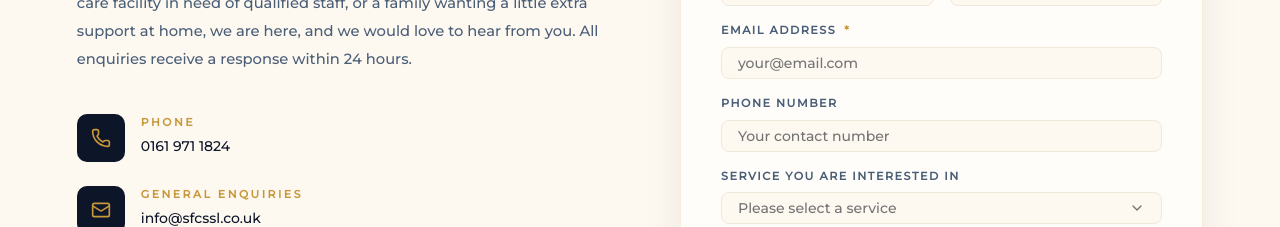
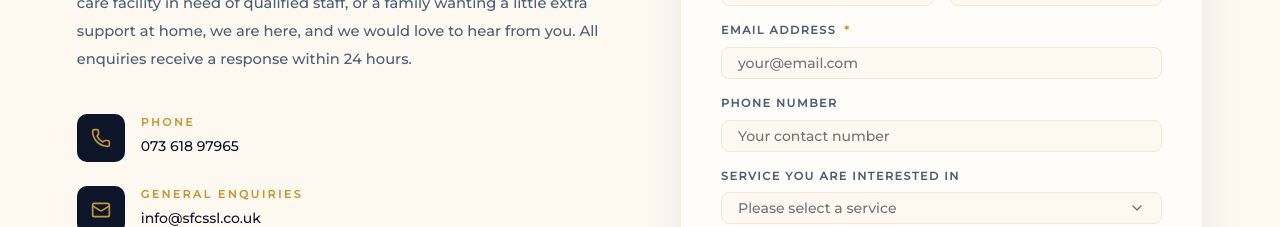
Before and after one commit to theNubiadev/sfcssl, a Next.js app: page / in a window 1280 px wide. Shown: the part 7260-7487 px from the top of the page. Built offline with nearby package versions, Linux system fonts and the light colour scheme.

Commit message:
style: Update phone number and href for contact item in Contact component

```diff
--- a/components/Contact.tsx
+++ b/components/Contact.tsx
@@ -22,8 +22,8 @@ const contactItems = [
   {
     icon: Phone,
     label: "Phone",
-    value: "0161 971 1824",
-    href: "tel:01619711824",
+    value: " 073 618 97965",
+    href: "tel:07361897965",
   },
   {
     icon: Mail,
```
